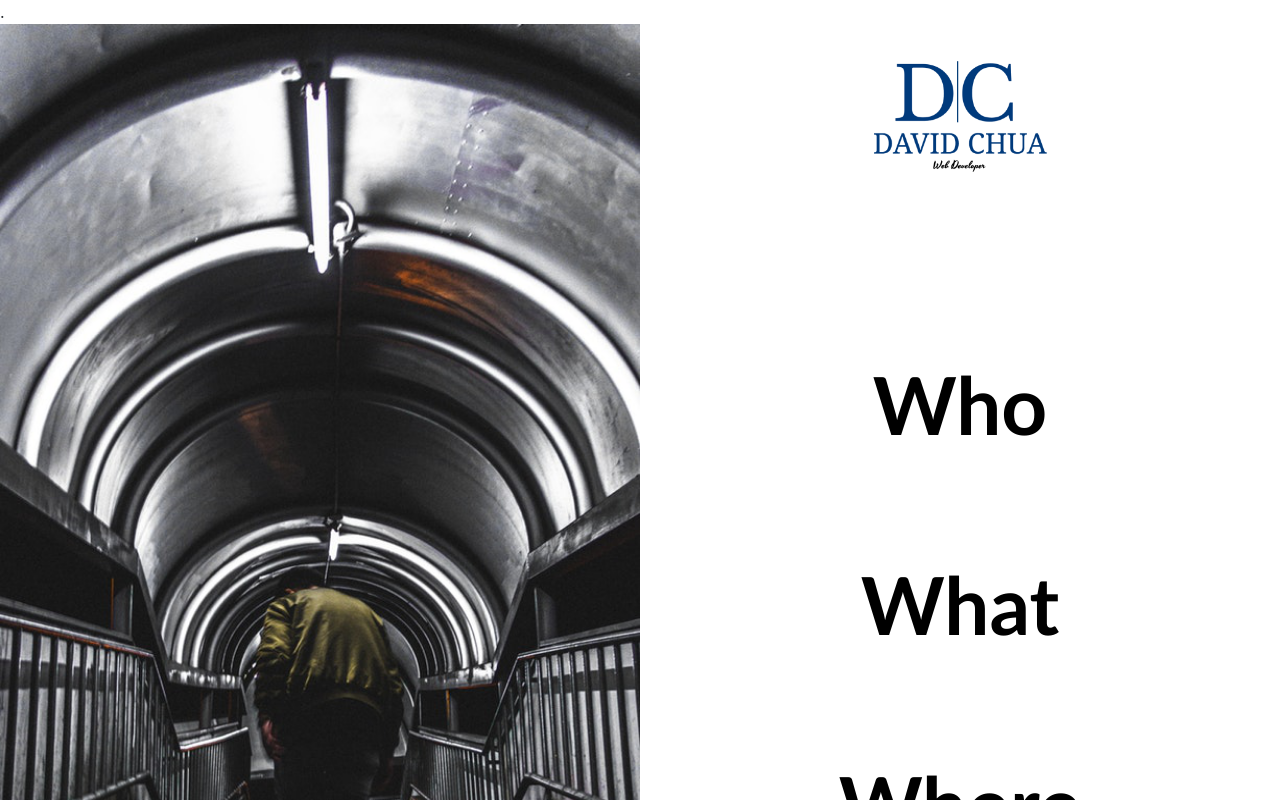
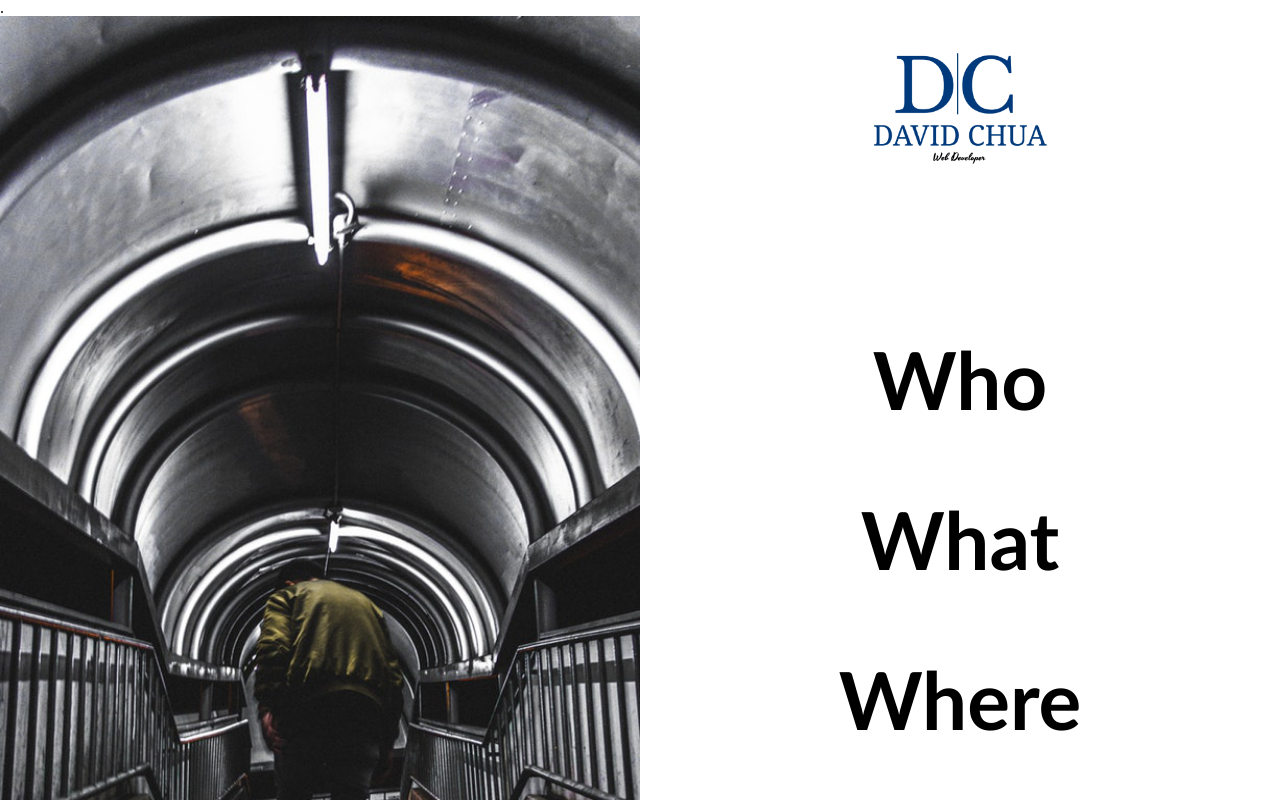
Before and after one commit to david-chua/react-portfolio, a React (Create React App) app in the folder react-portfolio/: page / in a window 1280 px wide. Shown: the top 800 px of the page. Built offline with nearby package versions, Linux system fonts and the light colour scheme.

Commit message:
page breaks because of bootstrap, create own carousel

```diff
--- a/react-portfolio/public/index.html
+++ b/react-portfolio/public/index.html
@@ -3,12 +3,12 @@
   <head>
     <meta charset="utf-8" />
     <link rel="shortcut icon" href="%PUBLIC_URL%/fav_icon.png" />.
-    <link
+    <!-- <link
   rel="stylesheet"
   href="https://maxcdn.bootstrapcdn.com/bootstrap/4.3.1/css/bootstrap.min.css"
   integrity="sha384-ggOyR0iXCbMQv3Xipma34MD+dH/1fQ784/j6cY/iJTQUOhcWr7x9JvoRxT2MZw1T"
   crossorigin="anonymous"
-/>
+/> -->
     <meta name="viewport" content="width=device-width, initial-scale=1" />
     <meta name="theme-color" content="#000000" />
     <!--
--- a/react-portfolio/src/Components/Home.js
+++ b/react-portfolio/src/Components/Home.js
@@ -113,17 +113,17 @@ const Home = () => {
             <NavLink to="/"><Logo alt="logo" src={require("./../Assets/Images/logo_transparent.png")} /></NavLink>
           </LogoContainer>
           <LinkContainer>
-            <StyledLink to="/about" className="who">
+            <StyledLink to="/about" className="homewho">
               <LinkDiv>
                 Who
               </LinkDiv>
             </StyledLink>
-            <StyledLink to="/projects" className="what">
+            <StyledLink to="/projects" className="homewhat">
               <LinkDiv>
                 What
               </LinkDiv>
             </StyledLink>
-            <StyledLink to="/experience" className="where">
+            <StyledLink to="/experience" className="homewhere">
               <LinkDiv>
                 Where
               </LinkDiv>
--- a/react-portfolio/src/Components/home.css
+++ b/react-portfolio/src/Components/home.css
@@ -1,17 +1,17 @@
-.who{
+.homewho{
   animation-name: slidein;
   animation-duration: 3s;
   animation-fill-mode: forwards;
 }
 
-.what{
+.homewhat{
   animation-name: slidein;
   animation-duration: 3s;
   animation-delay: 1s;
   animation-fill-mode: forwards;
 }
 
-.where{
+.homewhere{
   animation-name: slidein;
   animation-duration: 3s;
   animation-delay: 2s;
```
